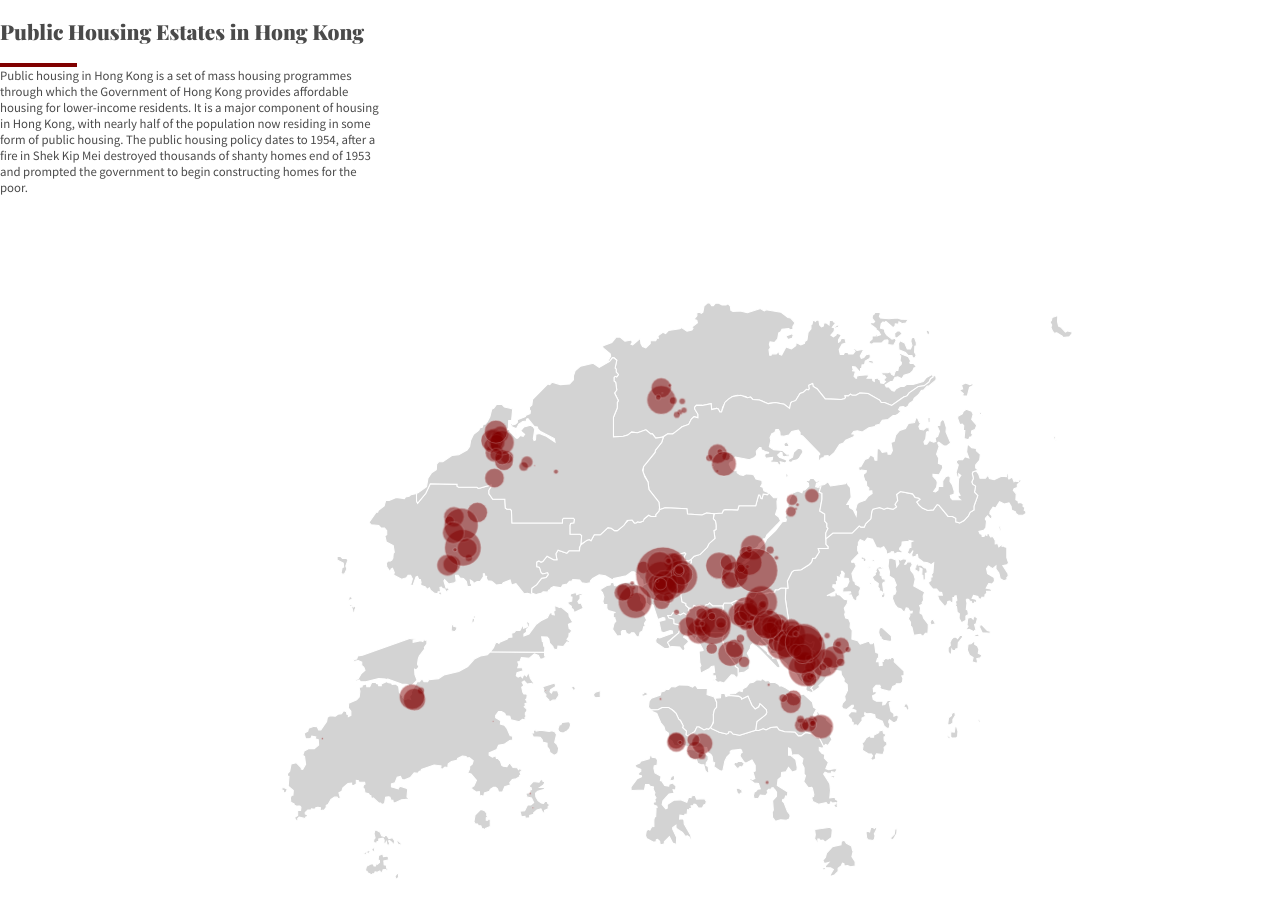
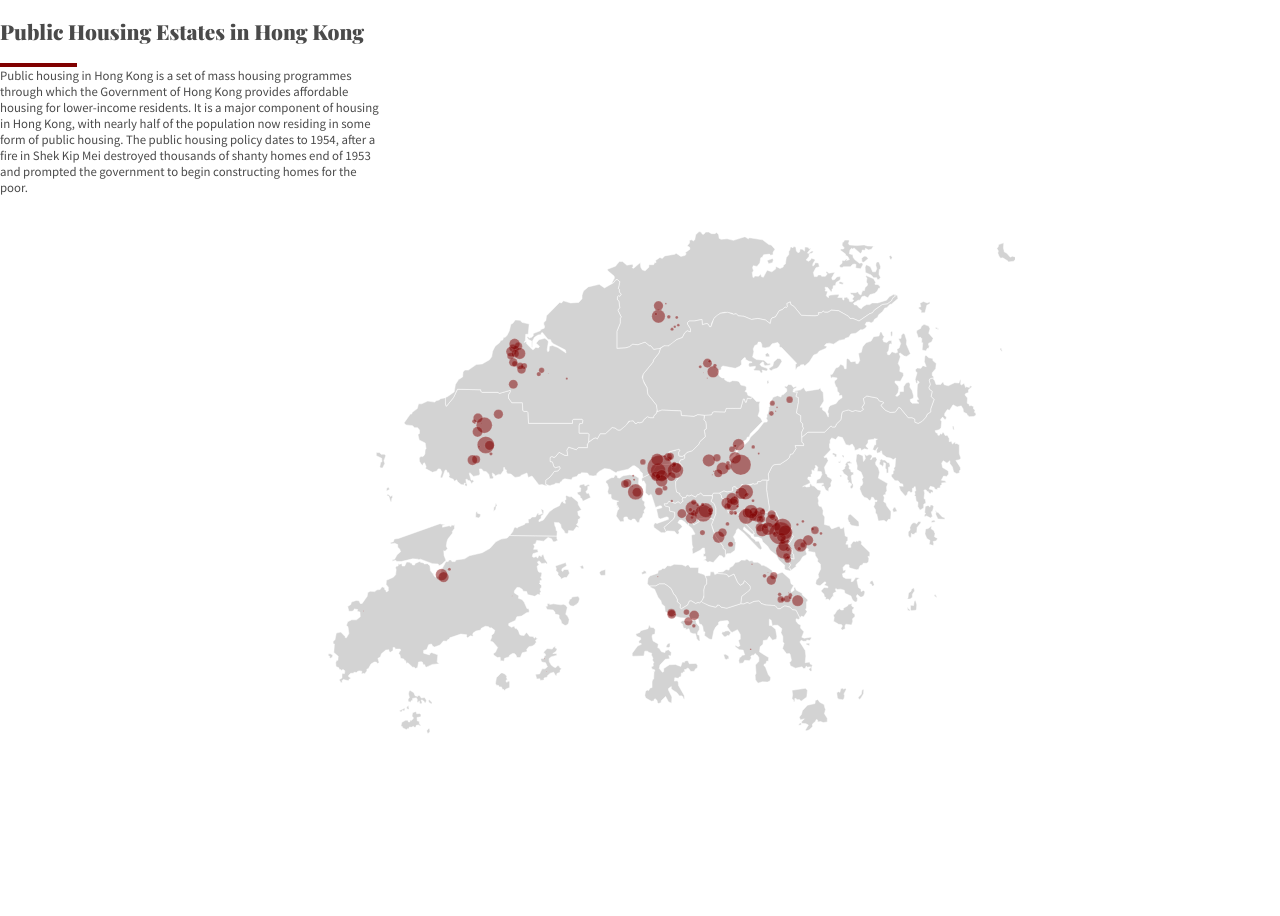
Before and after one commit to heatherpark/hk-public-housing, a React (Create React App) app: page / in a window 1280 px wide. Shown: the top 916 px of the page. After the commit the page ends 800 px from the top, so only its background shows below. Built offline with nearby package versions, Linux system fonts and the light colour scheme.

Commit message:
Style map

```diff
--- a/src/components/Map/Map.css
+++ b/src/components/Map/Map.css
@@ -8,3 +8,8 @@
   stroke: #FFF;
   stroke-width: 0.5;
 }
+
+svg {
+  display: block;
+  margin: 0 auto;
+}
--- a/src/components/Map/Map.jsx
+++ b/src/components/Map/Map.jsx
@@ -17,9 +17,10 @@ export default function Map(props) {
         />
       );
   });
+  // viewBox={`0 0 ${props.width} ${props.height}`}
 
   return (
-    <svg viewBox={`0 0 ${props.width} ${props.height}`}>
+    <svg width={props.width} height={props.height}>
       {countries}
       {props.children}
     </svg>
--- a/src/components/Map/MapContainer.jsx
+++ b/src/components/Map/MapContainer.jsx
@@ -44,13 +44,13 @@ export default class MapContainer extends React.Component {
   }
 
   render() {
-    const mapWidth = 600;
-    const mapHeight = 480;
+    const mapWidth = 750;
+    const mapHeight = 600;
 
     const projection = geoMercator()  // projection type
       .center([114.1095, 22.3964])  // set center of projection to Hong Kong coordinates
-      .scale(35000)
-      .translate([mapWidth / 2, mapHeight / 3]);
+      .scale(65000)
+      .translate([mapWidth / 2, mapHeight / 2.5]);
 
     const geoJSONObjectKey = 'hong-kong';
     const topoJSONFeatures = feature(topoJSON, topoJSON.objects[geoJSONObjectKey]).features;
```
